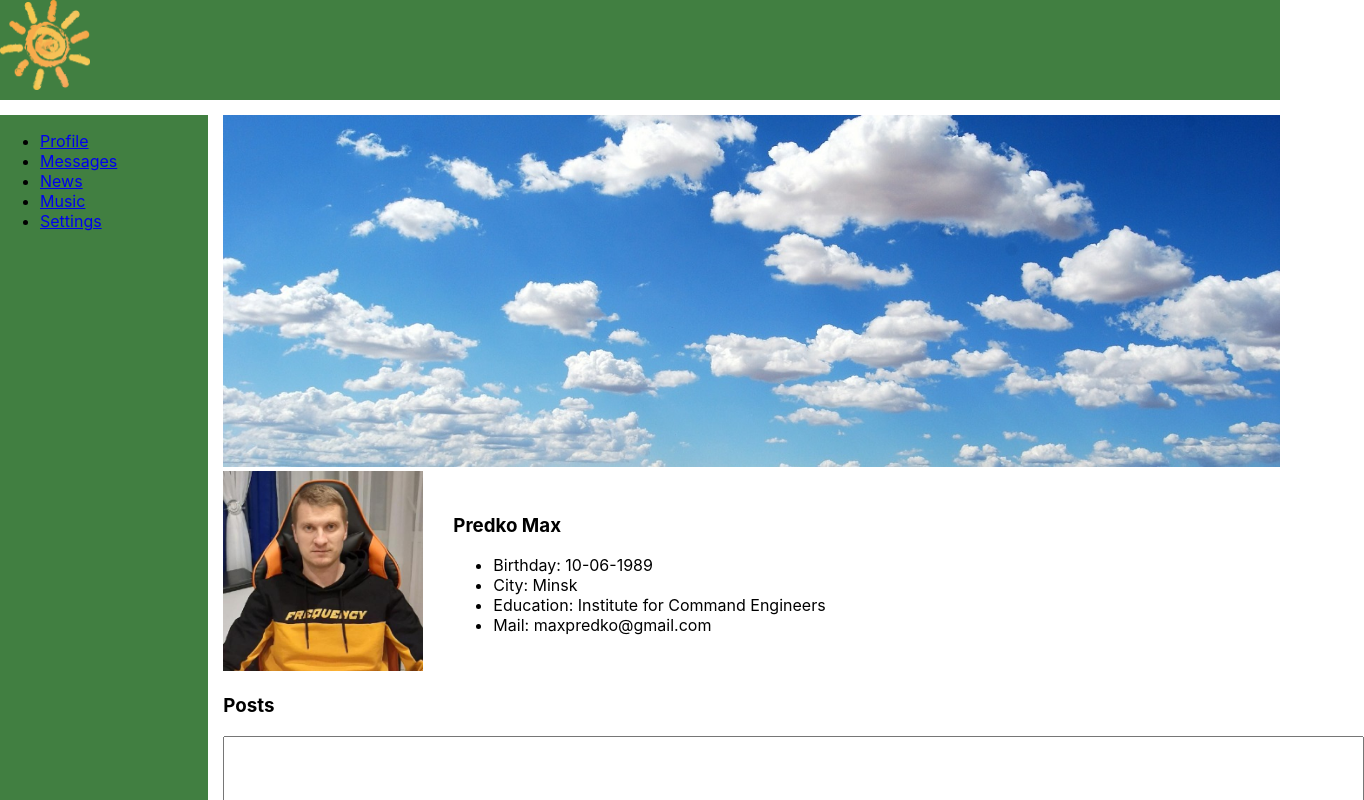
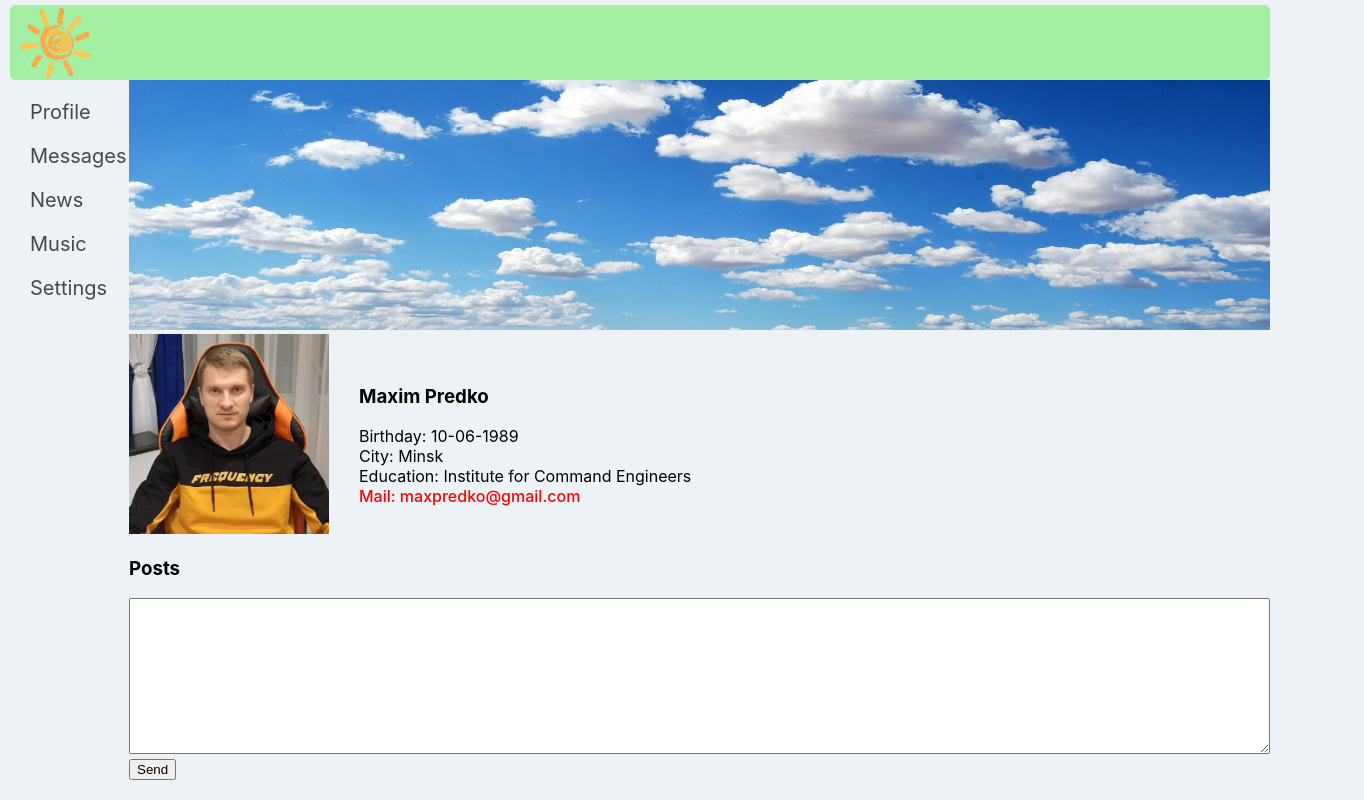
Before and after one commit to maxmajorov/social-network, a React (Create React App) app: page / in a window 1280 px wide. Shown: the top 800 px of the page, 1364 px wide, since content can reach past the window. Built offline with nearby package versions, Linux system fonts and the light colour scheme.

Commit message:
feat: done 14'th lesson

```diff
--- a/src/App.css
+++ b/src/App.css
@@ -1,47 +1,12 @@
-.app-wrapper {
+.container {
   display: grid;
 
   grid-template-areas:
     "header header header"
     "sidebar main main";
-  grid-template-rows: 100px 1fr;
-  grid-template-columns: 2fr 10fr;
-  grid-gap: 15px;
+  grid-template-rows: 80px 1fr;
+  grid-template-columns: 3fr 9fr;
 
-  max-width: 1280px;
+  max-width: 1260px;
   margin: 0 auto;
 }
-
-.app-header {
-  grid-area: header;
-  background-color: rgba(45, 114, 45, 0.9);
-}
-
-.app-header img {
-  width: 90px;
-  height: 90px;
-}
-
-.app-sidebar {
-  grid-area: sidebar;
-  background-color: rgba(45, 114, 45, 0.9);
-}
-
-.app-content {
-  grid-area: main;
-}
-
-.app-content img {
-  width: 100%;
-}
-
-.user-container {
-  display: flex;
-  justify-content: flex-start;
-  align-items: center;
-}
-
-.user-avatar {
-  max-width: 200px;
-  margin-right: 30px;
-}
--- a/src/App.tsx
+++ b/src/App.tsx
@@ -1,12 +1,12 @@
 import React from "react";
 import Header from "./components/Header/Header";
 import Sidebar from "./components/Sidebar/Sidebar";
-import Profile from "./components/Profile/Profilet";
+import Profile from "./components/Profile/Profile";
 import "./App.css";
 
 function App() {
   return (
-    <div className="app-wrapper">
+    <div className="container">
       <Header />
       <Sidebar />
       <Profile />
--- /dev/null
+++ b/src/components/Header/Header.module.css
@@ -0,0 +1,12 @@
+.header {
+  grid-area: header;
+  margin-top: 5px;
+  background-color: rgba(156, 240, 156, 0.9);
+  border-radius: 5px;
+}
+
+.logo {
+  padding: 3px 10px;
+  width: 70px;
+  height: 70px;
+}
--- a/src/components/Header/Header.tsx
+++ b/src/components/Header/Header.tsx
@@ -1,9 +1,10 @@
 import React from "react";
+import classes from "./Header.module.css";
 
 function Header() {
   return (
-    <header className="app-header">
-      <img src="./img/logo.png" className="app-logo" alt="logo" />
+    <header className={classes.header}>
+      <img src="./img/logo.png" className={classes.logo} alt="logo" />
     </header>
   );
 }
--- /dev/null
+++ b/src/components/Profile/Profile.module.css
@@ -0,0 +1,29 @@
+.profile {
+  grid-area: main;
+}
+
+.picture {
+  width: 100%;
+  height: 250px;
+}
+
+.user {
+  display: flex;
+  justify-content: flex-start;
+  align-items: center;
+}
+
+.userAvatar {
+  max-width: 200px;
+  margin-right: 30px;
+}
+
+.itemInsert {
+  font-weight: 500;
+  color: red;
+}
+
+.postItem {
+  font-size: 18px;
+  padding: 20px 0;
+}
--- /dev/null
+++ b/src/components/Profile/Profile.tsx
@@ -0,0 +1,40 @@
+import React from "react";
+import classes from "./Profile.module.css";
+
+function Profile() {
+  return (
+    <main className="profile">
+      <img src="./img/mood.jpg" className={classes.picture} alt="mood"></img>
+      <div className={classes.user}>
+        <div className={classes.userAvatar}>
+          <img src="./img/avatar.jpg" alt="avatar"></img>
+        </div>
+        <div className={classes.userInfo}>
+          <h3 className={classes.userName}>Maxim Predko</h3>
+          <ul className={classes.userList}>
+            <li className={classes.userItem}>Birthday: 10-06-1989</li>
+            <li className={classes.userItem}>City: Minsk</li>
+            <li className={classes.userItem}>
+              Education: Institute for Command Engineers
+            </li>
+            <li className={`${classes.item} ${classes.itemInsert}`}>
+              {/**{(classes.item, classes.itemInsert)} */}
+              Mail: maxpredko@gmail.com
+            </li>
+          </ul>
+        </div>
+      </div>
+      <div className={classes.post}>
+        <h3 className={classes.postTitle}>Posts</h3>
+        <textarea name="" id="" cols={140} rows={10}></textarea>
+        <button className={classes.postBtn}>Send</button>
+        <div className={classes.postItem}>Hello everybody!</div>
+        <div className={classes.postItem}>
+          I'm start my first React application!
+        </div>
+      </div>
+    </main>
+  );
+}
+
+export default Profile;
--- a/src/components/Profile/Profilet.tsx
+++ /dev/null
@@ -1,30 +0,0 @@
-import React from "react";
-
-function Profile() {
-  return (
-    <main className="app-content">
-      <img src="./img/mood.jpg" alt="mood"></img>
-      <div className="user-container">
-        <div className="user-avatar">
-          <img src="./img/avatar.jpg" alt="avatar"></img>
-        </div>
-        <div className="user-info">
-          <h3>Predko Max</h3>
-          <ul>
-            <li>Birthday: 10-06-1989</li>
-            <li>City: Minsk</li>
-            <li>Education: Institute for Command Engineers</li>
-            <li>Mail: maxpredko@gmail.com</li>
-          </ul>
-        </div>
-      </div>
-      <div className="post">
-        <h3>Posts</h3>
-        <textarea name="" id="" cols={140} rows={10}></textarea>
-        <button>Send</button>
-      </div>
-    </main>
-  );
-}
-
-export default Profile;
--- /dev/null
+++ b/src/components/Sidebar/Sidebar.css
@@ -0,0 +1,15 @@
+.sidebar {
+  grid-area: sidebar;
+  /* background-color: rgb(255, 255, 255); */
+  border-radius: 5px;
+}
+
+.sidebar__item {
+  padding-left: 20px;
+  padding-top: 20px;
+}
+
+.sidebar__link {
+  font-size: 20px;
+  color: rgb(71, 71, 71);
+}
--- a/src/components/Sidebar/Sidebar.tsx
+++ b/src/components/Sidebar/Sidebar.tsx
@@ -1,23 +1,34 @@
 import React from "react";
+import "./Sidebar.css";
 
 function Sidebar() {
   return (
-    <aside className="app-sidebar">
-      <ul>
-        <li>
-          <a href="#">Profile</a>
+    <aside className="sidebar">
+      <ul className="sidebar__list list-reset">
+        <li className="sidebar__item">
+          <a href="#" className="sidebar__link">
+            Profile
+          </a>
         </li>
-        <li>
-          <a href="#">Messages</a>
+        <li className="sidebar__item">
+          <a href="#" className="sidebar__link">
+            Messages
+          </a>
         </li>
-        <li>
-          <a href="#">News</a>
+        <li className="sidebar__item">
+          <a href="#" className="sidebar__link">
+            News
+          </a>
         </li>
-        <li>
-          <a href="#">Music</a>
+        <li className="sidebar__item">
+          <a href="#" className="sidebar__link">
+            Music
+          </a>
         </li>
-        <li>
-          <a href="#">Settings</a>
+        <li className="sidebar__item">
+          <a href="#" className="sidebar__link">
+            Settings
+          </a>
         </li>
       </ul>
     </aside>
--- a/src/index.css
+++ b/src/index.css
@@ -1,13 +1,29 @@
 body {
   margin: 0;
-  font-family: -apple-system, BlinkMacSystemFont, 'Segoe UI', 'Roboto', 'Oxygen',
-    'Ubuntu', 'Cantarell', 'Fira Sans', 'Droid Sans', 'Helvetica Neue',
+  font-family: -apple-system, BlinkMacSystemFont, "Segoe UI", "Roboto", "Oxygen",
+    "Ubuntu", "Cantarell", "Fira Sans", "Droid Sans", "Helvetica Neue",
     sans-serif;
   -webkit-font-smoothing: antialiased;
   -moz-osx-font-smoothing: grayscale;
+
+  background-color: rgba(237, 242, 246, 255);
+}
+
+img {
+  max-width: 100%;
+}
+
+a {
+  text-decoration: none;
+}
+
+ul {
+  list-style: none;
+  margin: 0;
+  padding: 0;
 }
 
 code {
-  font-family: source-code-pro, Menlo, Monaco, Consolas, 'Courier New',
+  font-family: source-code-pro, Menlo, Monaco, Consolas, "Courier New",
     monospace;
 }
```
